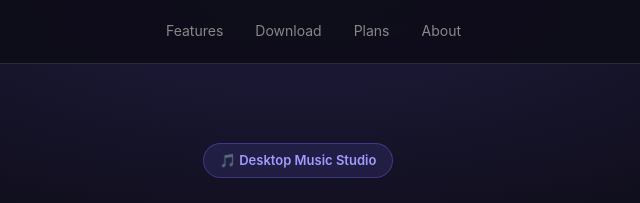
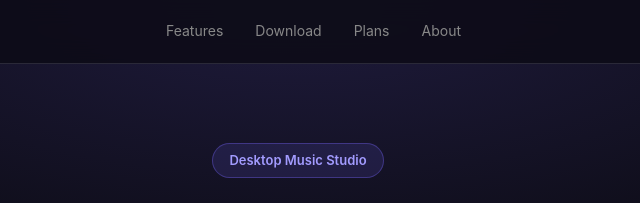
Before and after one commit to barisdemirelchannel/voxomix-web, a plain HTML site: page index.html in a window 1280 px wide. Shown: the top 203 px of the page, 342-982 px from the left. Drawn offline with Linux system fonts and the light colour scheme.

Commit message:
Remove music note emoji from hero badge

```diff
--- a/assets/i18n.js
+++ b/assets/i18n.js
@@ -6,7 +6,7 @@ const translations = {
     'nav.about': 'Hakkımızda',
     'nav.cta': 'Ücretsiz Dene',
 
-    'hero.badge': '🎵 Masaüstü Müzik Stüdyosu',
+    'hero.badge': 'Masaüstü Müzik Stüdyosu',
     'hero.h1': 'Müziği <span>Katmanlarına</span><br>Ayır, Akorları Keşfet, Öğren',
     'hero.p': 'Herhangi bir şarkıyı vokal, davul, bas, gitar ve daha fazlasına ayır. Müzisyenler için tasarlanmış güçlü AI destekli araç.',
     'hero.btn1': 'Ücretsiz Başla',
@@ -119,7 +119,7 @@ const translations = {
     'nav.about': 'About',
     'nav.cta': 'Try Free',
 
-    'hero.badge': '🎵 Desktop Music Studio',
+    'hero.badge': 'Desktop Music Studio',
     'hero.h1': 'Separate, Explore &<br>Learn Music <span>Layers</span>',
     'hero.p': 'Separate any song into vocals, drums, bass, guitar and more. A powerful AI-powered tool designed for musicians.',
     'hero.btn1': 'Start Free',
--- a/index.html
+++ b/index.html
@@ -36,7 +36,7 @@
 <!-- HERO -->
 <section class="hero">
   <div>
-    <div class="hero-badge" data-i18n="hero.badge">🎵 Masaüstü Müzik Stüdyosu</div>
+    <div class="hero-badge" data-i18n="hero.badge">Masaüstü Müzik Stüdyosu</div>
     <h1 data-i18n-html="hero.h1">Müziği <span>Katmanlarına</span><br>Ayır, Keşfet, Öğren</h1>
     <p data-i18n="hero.p">Herhangi bir şarkıyı vokal, davul, bas, gitar ve daha fazlasına ayır. Müzisyenler için tasarlanmış güçlü AI destekli araç.</p>
     <div class="hero-btns">
```
